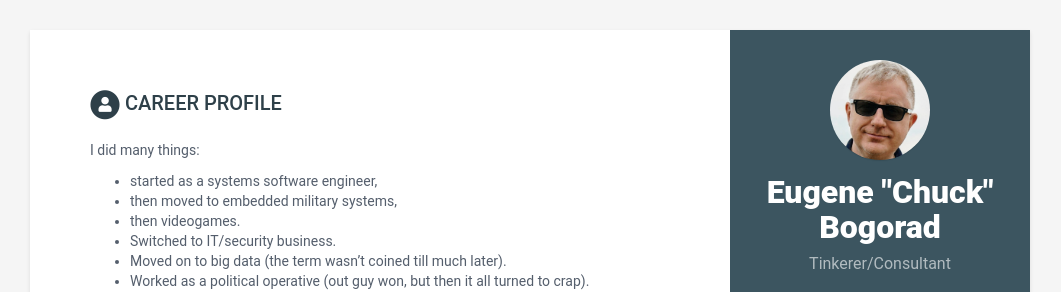
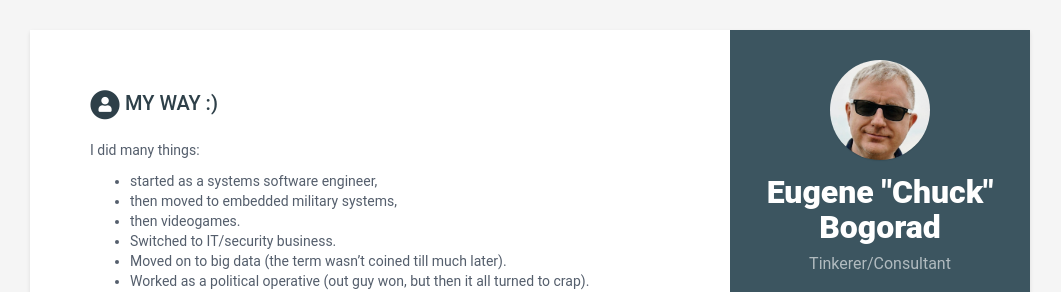
Before and after one commit to bogorad/bogorad.github.io, a Jekyll site: the page built from index.html, in a window 1280 px wide. Shown: the top 292 px of the page, without its empty margins (110-1171 px from the left). Built offline with Jekyll 4.4.1, drawn with Linux system fonts in a browser that asks for light colours.

Commit message:
added MY WAY

```diff
--- a/_data/data.yml
+++ b/_data/data.yml
@@ -57,7 +57,7 @@ sidebar:
           link:
 
 career-profile:
-    title: Career Profile
+    title: My Way :)
     summary: |
       I did many things:
 
```
